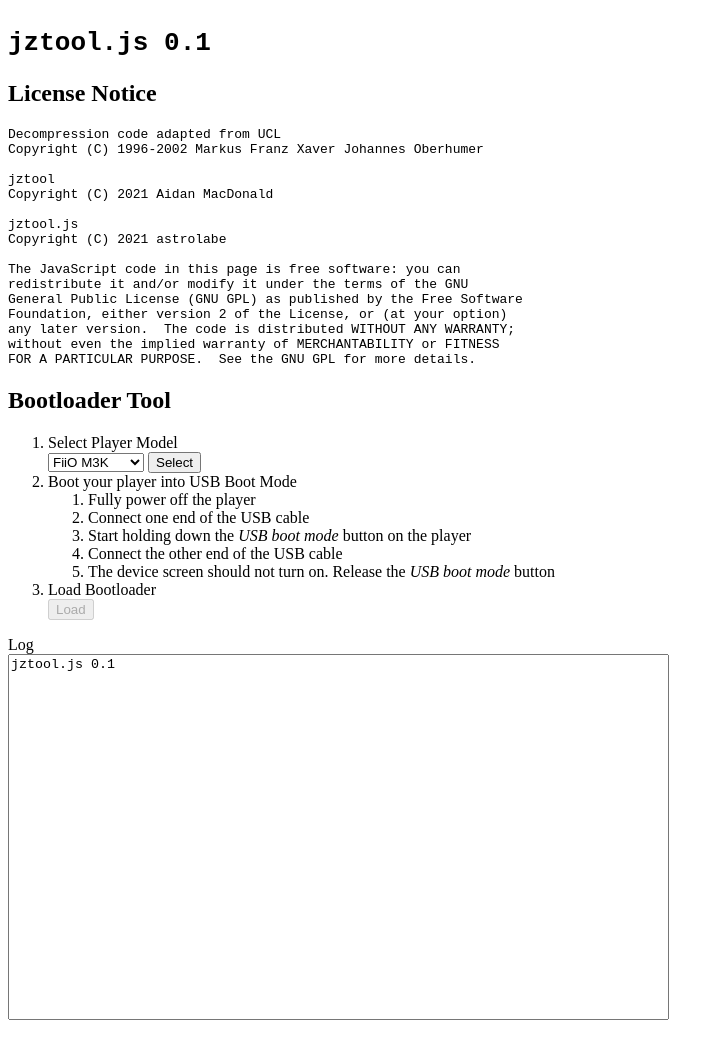
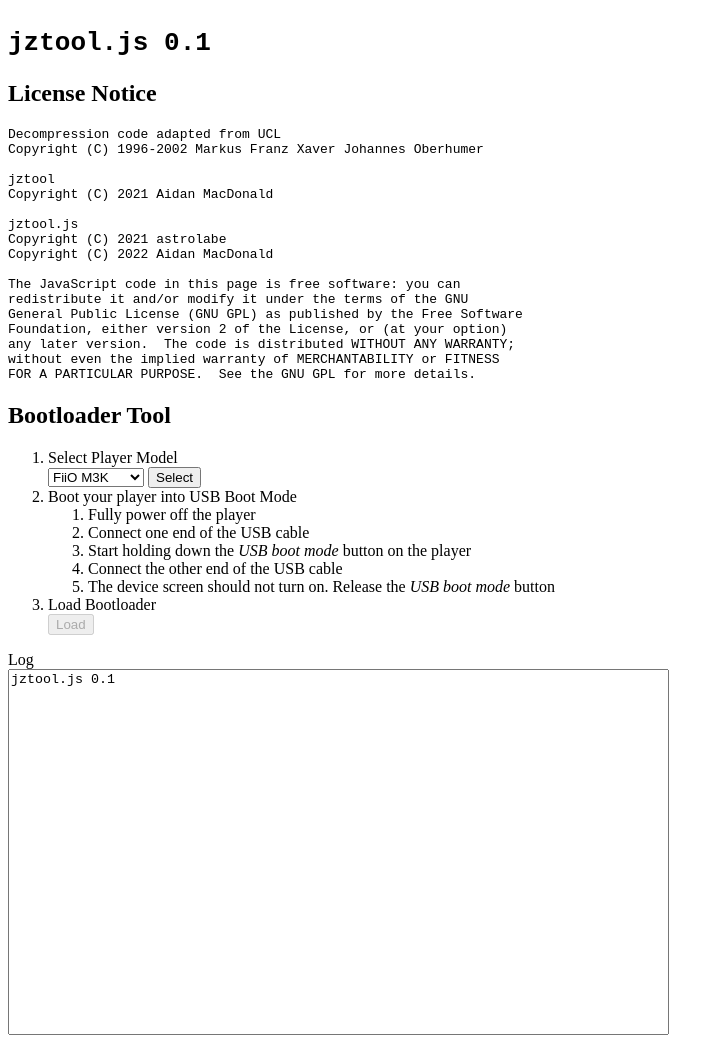
Before and after one commit to amachronic/jztooljs, a plain HTML site: page index.html in a window 1280 px wide. Shown: the whole page, without its empty margins (0-724 px from the left). Drawn offline with Linux system fonts and the light colour scheme.

Commit message:
Update copyright info

```diff
--- a/index.html
+++ b/index.html
@@ -19,6 +19,7 @@
 
 jztool.js
 Copyright (C) 2021 astrolabe
+Copyright (C) 2022 Aidan MacDonald
 
 The JavaScript code in this page is free software: you can
 redistribute it and/or modify it under the terms of the GNU
--- a/main.js
+++ b/main.js
@@ -10,6 +10,7 @@
  *
  * jztool.js
  * Copyright (C) 2021 astrolabe
+ * Copyright (C) 2022 Aidan MacDonald
  *
  * The JavaScript code in this file is free software: you can
  * redistribute it and/or modify it under the terms of the GNU
```
